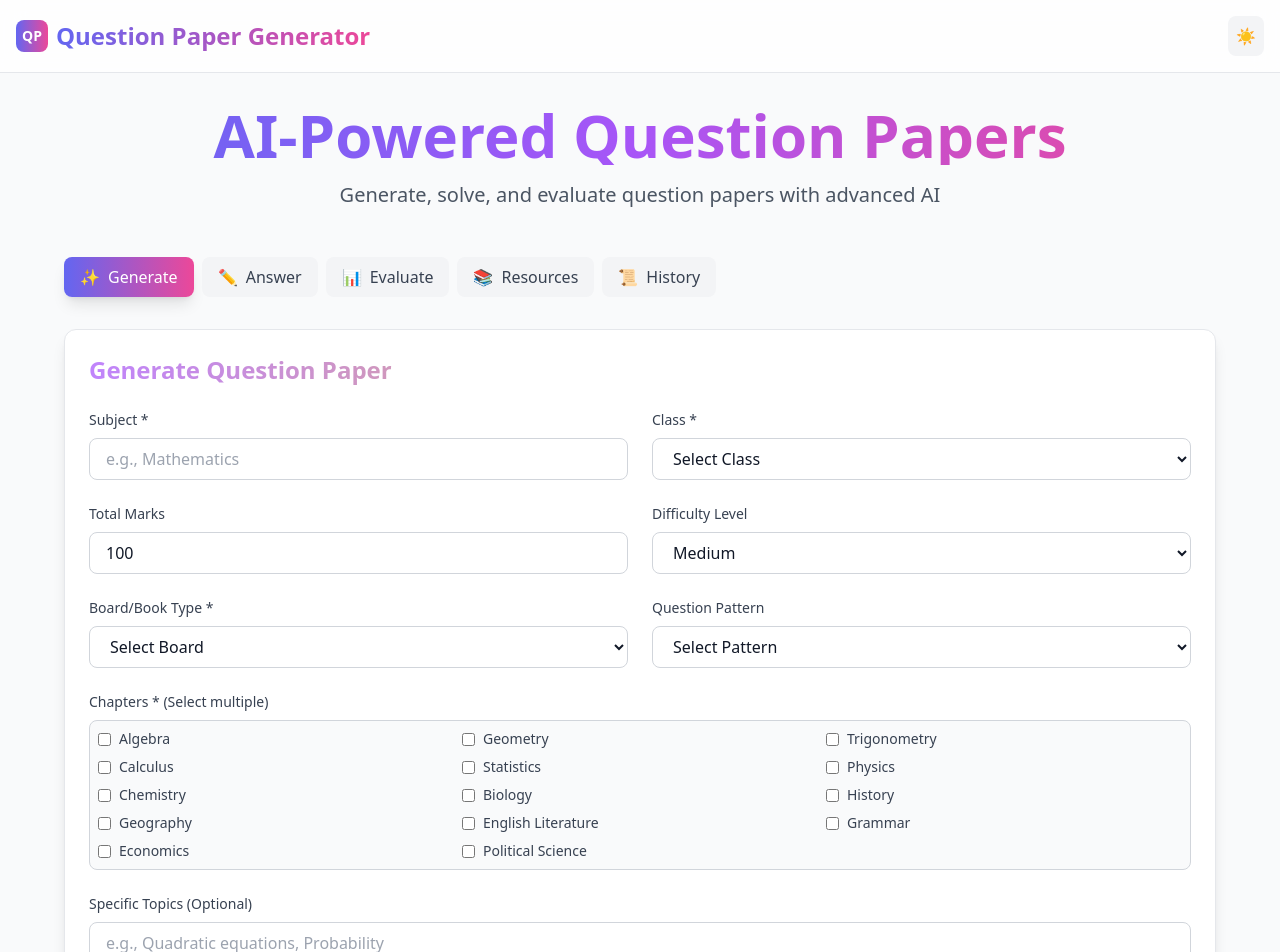
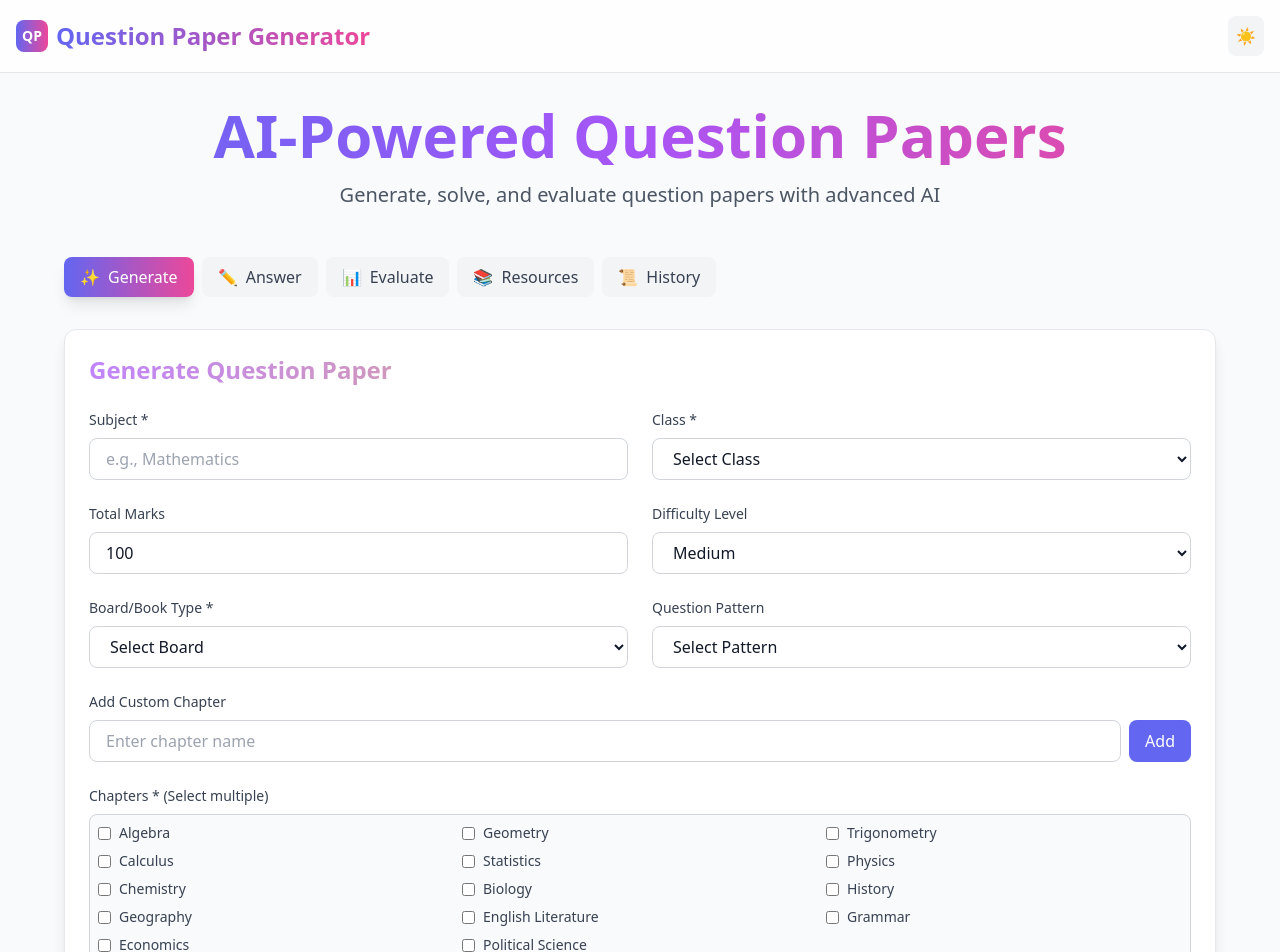
Before and after one commit to anuragsinghrajput123456789/MockVerse-Ai, a React (Vite) app: page / in a window 1280 px wide. Shown: the top 952 px of the page. Built offline with nearby package versions, Linux system fonts and the light colour scheme.

Commit message:
feat: Add custom chapter input
Adds functionality for users to input custom chapter names in the paper generation form.

```diff
--- a/src/components/PaperForm.tsx
+++ b/src/components/PaperForm.tsx
@@ -20,11 +20,16 @@ const PaperForm: React.FC<PaperFormProps> = ({ onSubmit, loading }) => {
     pattern: ''
   });
 
-  const [availableChapters] = useState([
+  const [defaultChapters] = useState([
     'Algebra', 'Geometry', 'Trigonometry', 'Calculus', 'Statistics',
     'Physics', 'Chemistry', 'Biology', 'History', 'Geography',
     'English Literature', 'Grammar', 'Economics', 'Political Science'
   ]);
+
+  const [customChapters, setCustomChapters] = useState<string[]>([]);
+  const [newChapter, setNewChapter] = useState('');
+
+  const availableChapters = [...defaultChapters, ...customChapters];
 
   const handleSubmit = (e: React.FormEvent) => {
     e.preventDefault();
@@ -39,6 +44,21 @@ const PaperForm: React.FC<PaperFormProps> = ({ onSubmit, loading }) => {
       chapters: prev.chapters.includes(chapter)
         ? prev.chapters.filter(c => c !== chapter)
         : [...prev.chapters, chapter]
+    }));
+  };
+
+  const handleAddCustomChapter = () => {
+    if (newChapter.trim() && !availableChapters.includes(newChapter.trim())) {
+      setCustomChapters(prev => [...prev, newChapter.trim()]);
+      setNewChapter('');
+    }
+  };
+
+  const handleRemoveCustomChapter = (chapter: string) => {
+    setCustomChapters(prev => prev.filter(c => c !== chapter));
+    setFormData(prev => ({
+      ...prev,
+      chapters: prev.chapters.filter(c => c !== chapter)
     }));
   };
 
@@ -151,11 +171,40 @@ const PaperForm: React.FC<PaperFormProps> = ({ onSubmit, loading }) => {
 
         <div>
           <label className="block text-sm font-medium text-gray-700 dark:text-gray-300 mb-2">
+            Add Custom Chapter
+          </label>
+          <div className="flex gap-2">
+            <input
+              type="text"
+              value={newChapter}
+              onChange={(e) => setNewChapter(e.target.value)}
+              className="flex-1 px-4 py-2 border border-gray-300 dark:border-gray-600 rounded-lg focus:ring-2 focus:ring-indigo-500 focus:border-transparent bg-white dark:bg-gray-700 text-gray-900 dark:text-white"
+              placeholder="Enter chapter name"
+              onKeyPress={(e) => {
+                if (e.key === 'Enter') {
+                  e.preventDefault();
+                  handleAddCustomChapter();
+                }
+              }}
+            />
+            <button
+              type="button"
+              onClick={handleAddCustomChapter}
+              className="px-4 py-2 bg-indigo-500 text-white rounded-lg hover:bg-indigo-600 transition-colors"
+            >
+              Add
+            </button>
+          </div>
+        </div>
+
+        <div>
+          <label className="block text-sm font-medium text-gray-700 dark:text-gray-300 mb-2">
             Chapters * (Select multiple)
           </label>
           <div className="grid grid-cols-2 md:grid-cols-3 gap-2 max-h-40 overflow-y-auto p-2 border border-gray-300 dark:border-gray-600 rounded-lg bg-gray-50 dark:bg-gray-700">
             {availableChapters.map((chapter) => (
-              <label key={chapter} className="flex items-center space-x-2 cursor-pointer">
+              <div key={chapter} className="flex items-center space-x-2">
+                <label className="flex items-center space-x-2 cursor-pointer flex-1">
                   <input
                     type="checkbox"
                     checked={formData.chapters.includes(chapter)}
@@ -164,6 +213,17 @@ const PaperForm: React.FC<PaperFormProps> = ({ onSubmit, loading }) => {
                   />
                   <span className="text-sm text-gray-700 dark:text-gray-300">{chapter}</span>
                 </label>
+                {customChapters.includes(chapter) && (
+                  <button
+                    type="button"
+                    onClick={() => handleRemoveCustomChapter(chapter)}
+                    className="text-red-500 hover:text-red-700 text-sm"
+                    title="Remove custom chapter"
+                  >
+                    ×
+                  </button>
+                )}
+              </div>
             ))}
           </div>
         </div>
```
Lines whose indentation alone changed are shown as unchanged.
